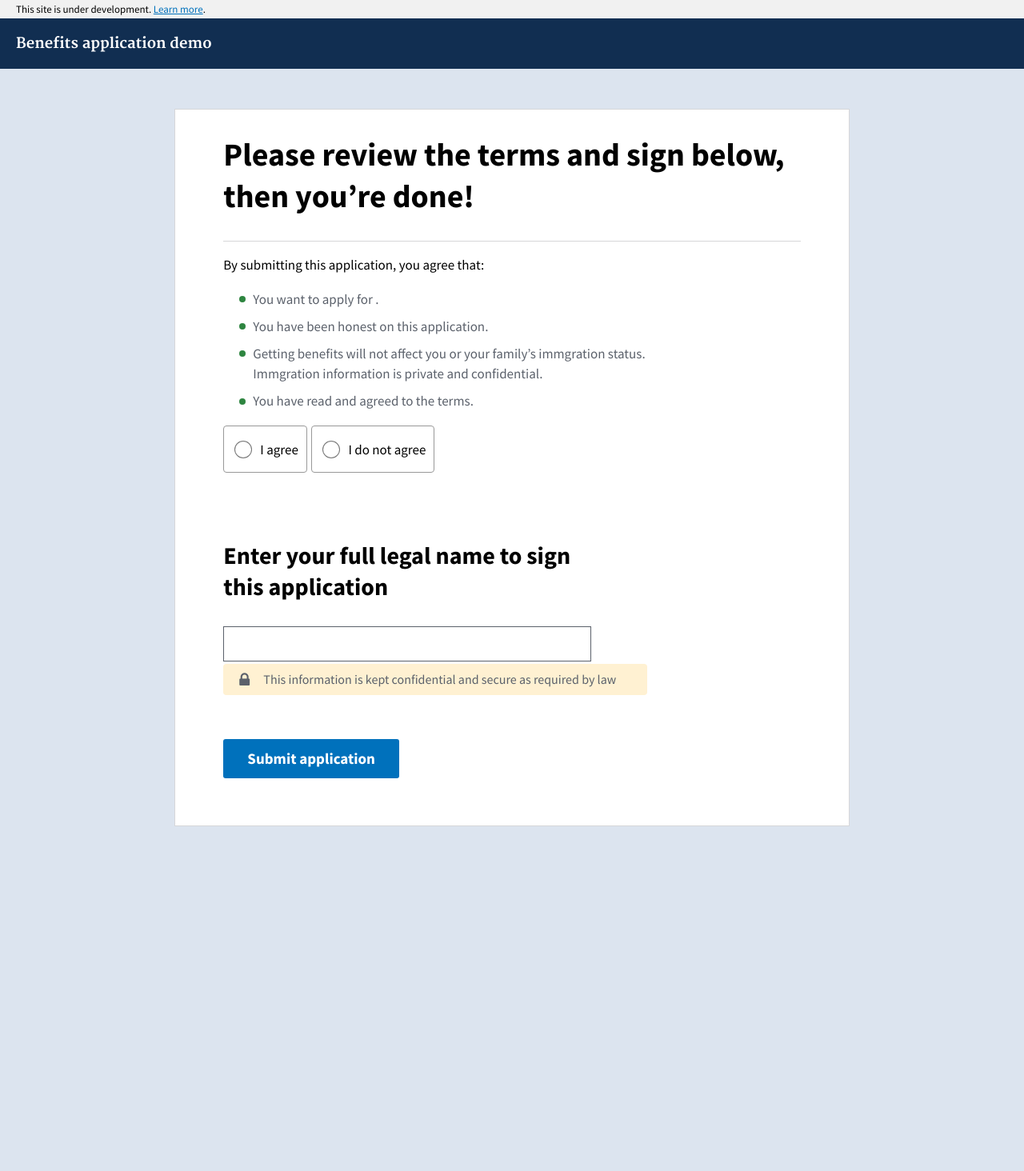
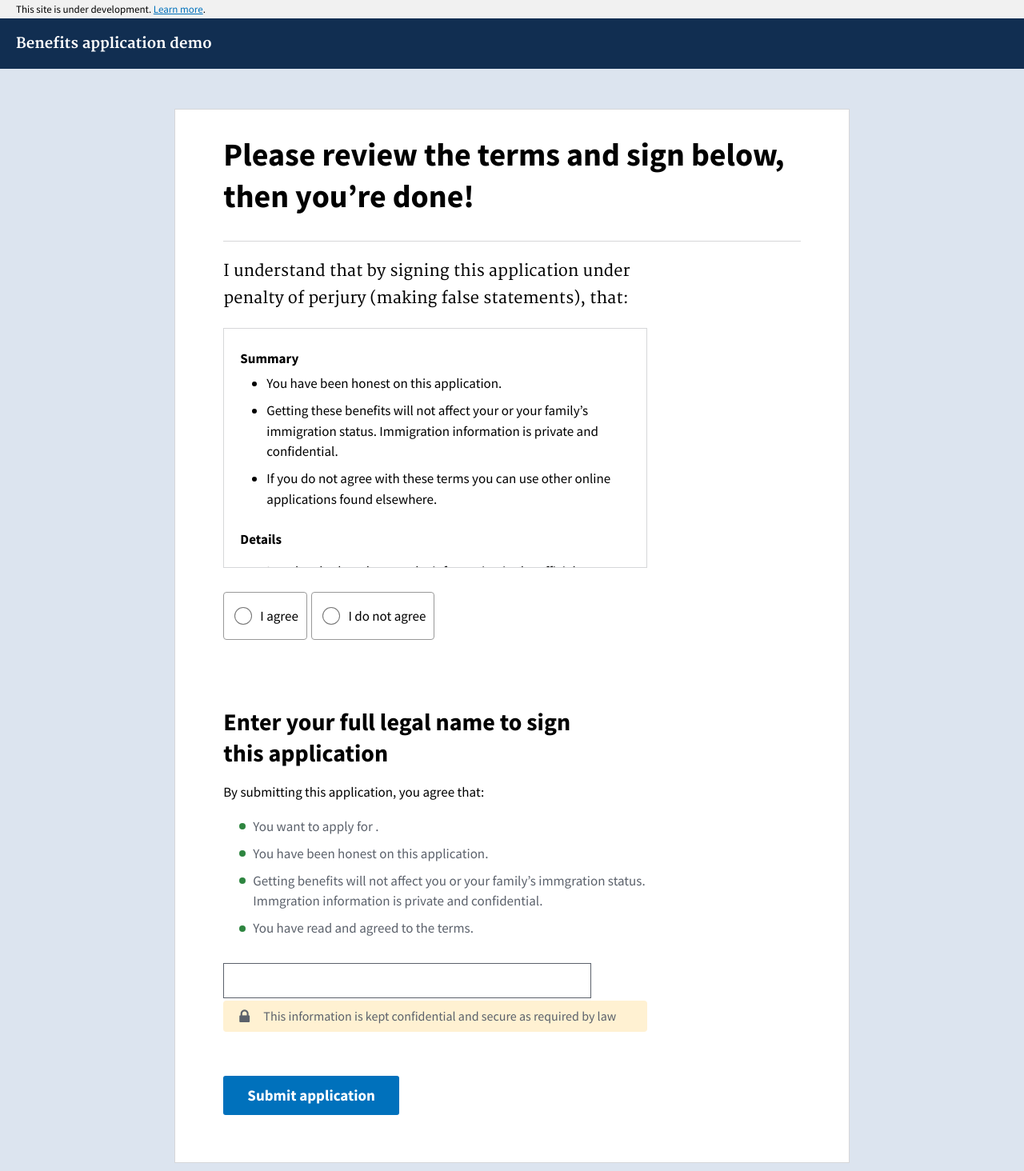
Before and after one commit to usds/benefits-enrollment-prototype, a Jekyll site: the page built from 08-submit/index.html, in a window 1280 px wide. Shown: the whole page at 80% size. Built offline with Jekyll 4.4.1, drawn with Linux system fonts in a browser that asks for light colours; before the commit the page ends 1043 px from its top, so only the background shows below that.

Commit message:
update legal

```diff
--- a/08-submit/index.html
+++ b/08-submit/index.html
@@ -3,25 +3,69 @@ layout: application
 title: Please review the terms and sign below, then you’re done!
 button_text: Submit application
 ---
-<!--
+
 <p class="usa-font-lead">
-	Scroll down to agree and sign below
-</p>-->
+	I understand that by signing this application under penalty of perjury (making false statements), that:
+</p>
 
-<!--
+
 <div class="card__box">
+<h4>Summary</h4>
+<ul>
+<li>You have been honest on this application.</li>
+<li>Getting these benefits will not affect your or your family’s immigration status. Immigration information is private and confidential.</li>
+<li>If you do not agree with these terms you can use other online applications found elsewhere.</li>
+</ul>
+<h4>Details</h4>
+	<ul>
+<li>
+<p>I read, or had read to me, the information in the official application and my answers to the questions in this application.</p>
+</li>
+<li>
+<p>My answers to the questions are true and complete to the best of my knowledge.</p>
+</li>
+<li>
+<p>I read or had read to me and I understand and agree to the Rights and Responsibilities for this program and the Program Rules and Penalties.</p>
+</li>
+<li>
+<p>I understand that my county office may verify the information in this application with Federal, State and local officials to determine if it is accurate.</p>
+</li>
+<li>
+<p>I understand that giving false or misleading statements or misrepresenting, hiding or withholding facts to establish eligibility for this program is fraud. Fraud can cause a criminal case to be filed against me and/or I may be barred for a period of time (or life) from getting these benefits.</p>
+</li>
+<li>
+<p>I understand that illegally using or trafficking these benefits is subject to the same penalties as above.</p>
+</li>
+<li>
+<p>I understand that Social Security Numbers or immigration status for household members applying for benefits may be shared with the appropriate government agencies as required by federal law.</p>
+</li>
+<li>
+<p>I know that under federal law, discrimination isn’t permitted on the basis of race, color, national origin, sex, age, sexual orientation, gender identity, or disability. I can file a complaint of discrimination by visiting the website.</p>
+</li>
+<li>
+<p>I’m giving to the benefits agency our rights to pursue and get any money from other health insurance, legal settlements, or other third parties. I’m also giving to the the benefits agency rights to pursue and get medical support from a spouse or parent.</p>
+</li>
+<li>
+<p>I know that information on this form will be used only to determine eligibility for health coverage and/for food assistance, help paying for coverage (if requested), and for lawful purposes of the benefits programs that help pay for coverage.</p>
+</li>
+<li>
+<p>We need this information to check your eligibility for help paying for food assistance and health coverage if you choose to apply. We’ll check your answers using information in our electronic databases and databases from the Internal Revenue Service (IRS), Social Security, the Department of Homeland Security, and/or a consumer reporting agency. If the information doesn’t match, we may ask you to send us proof.</p>
+</li>
+<li>
+<p>I know that I must tell the benefits agency within 30 days if anything changes (and is different than) what I wrote on this application. I can visit the office or call to report any changes. I understand that a change in my information could affect my eligibility as well as eligibility for member(s) of my household.</p>
+</li>
+</ul>
 
-</div>-->
-
-<p>By submitting this application, you agree that:</p>
-  <div class="prompt__secondary-text">
-    <ul>
-      <li>You want to apply for <span id="print-nextStepsText"></span>.</li>
-      <li>You have been honest on this application.</li>
-      <li>Getting benefits will not affect you or your family’s immgration status. Immgration information is private and confidential.</li>
-      <li>You have read and agreed to the terms.</li>
-    </ul>
-  </div>
+<p>What should I do if I think my eligibility results are wrong?</p>
+<ul>
+<li>If you don’t agree with what you qualify for, in many cases, you can ask for an appeal. Please review your eligibility notice to find appeals instructions specific to each person in your household who applies for coverage, including how many days you have to request an appeal. Here’s important information to consider when requesting an appeal:</li>
+<li>You can have someone request or participate in your appeal if you want to. That person can be a friend, relative, lawyer, or other individual.<br>
+Or, you can request and participate in your appeal on your own.</li>
+<li>If you request an appeal, you may be able to keep your eligibility for coverage while your appeal is pending.</li>
+<li>The outcome of an appeal could change the eligibility of other members of your household.<br>
+To appeal your benefits eligibility results, visit the website, local office, call or via mail.</li>
+</ul>
+</div>
 
 <fieldset>
   <div class="prompt usa-sr-only">
@@ -43,7 +87,15 @@ button_text: Submit application
 
 <div class="prompt">
 	<h2><label for="applicantSignature">Enter your full legal name to sign this application</label></h2>
-
+	<p>By submitting this application, you agree that:</p>
+  <div class="prompt__secondary-text">
+    <ul>
+      <li>You want to apply for <span id="print-nextStepsText"></span>.</li>
+      <li>You have been honest on this application.</li>
+      <li>Getting benefits will not affect you or your family’s immgration status. Immgration information is private and confidential.</li>
+      <li>You have read and agreed to the terms.</li>
+    </ul>
+  </div>
 </div>
 
 
```
